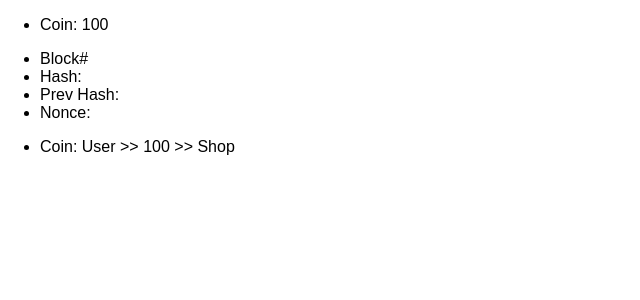
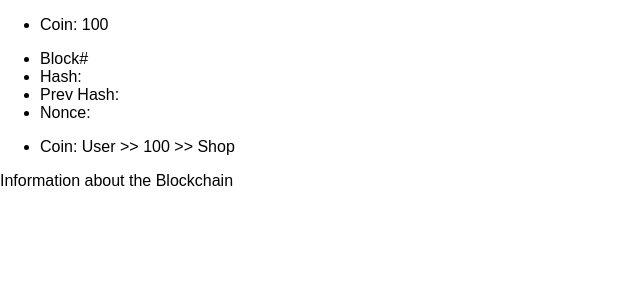
Before and after one commit to CJHunter91/blockchain_clicker, a React (Create React App) app: page / in a window 1280 px wide. Shown: the top 300 px of the page, without its empty margins (0-640 px from the left). Built offline with nearby package versions, Linux system fonts and the light colour scheme.

Commit message:
adds block information container and block text component

```diff
--- a/src/App.js
+++ b/src/App.js
@@ -1,6 +1,7 @@
 import React, { Component } from 'react';
 import StatusBar from './containers/StatusBar'
 import BlockView from './containers/BlockView'
+import BlockchainInfo from './containers/BlockchainInfo'
 
 class App extends Component {
   render() {
@@ -8,6 +9,7 @@ class App extends Component {
       <section>
         <StatusBar/>
         <BlockView/>
+        <BlockchainInfo/>
       </section>
     );
   }
--- /dev/null
+++ b/src/components/BlockchainText.jsx
@@ -0,0 +1,9 @@
+import React from 'react';
+
+const BlockchainText = () => {
+  return(
+      <p id="blockchain-text">Information about the Blockchain</p>
+    )
+}
+
+export default BlockchainText
--- a/src/containers/BlockchainInfo.jsx
+++ b/src/containers/BlockchainInfo.jsx
@@ -0,0 +1,15 @@
+import React, {Component} from 'react';
+import BlockchainText from '../components/BlockchainText'
+
+class BlockchainInfo extends Component{
+
+  render(){
+    return(
+      <article id="blockchain-info">
+        <BlockchainText/>
+      </article>
+      )
+  }
+}
+
+export default BlockchainInfo;
```
